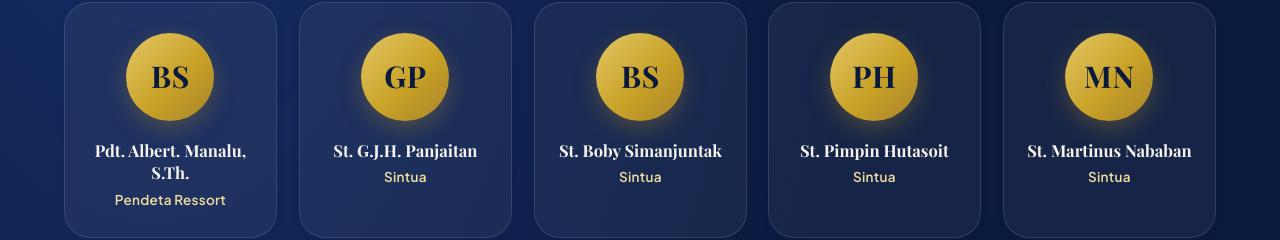
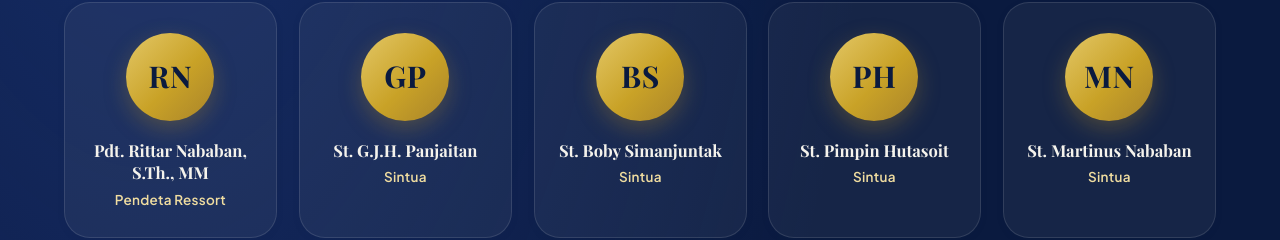
Before and after one commit to SamuelEbitNego/hkbp_pondokkelapa, a React (Vite) app: page / in a window 1280 px wide. Shown: the part 3522-3762 px from the top of the page. Built offline with nearby package versions, Linux system fonts and the light colour scheme.

Commit message:
Perubahan pdt

```diff
--- a/src/components/PengurusSection.jsx
+++ b/src/components/PengurusSection.jsx
@@ -19,7 +19,7 @@ const groups = [
     title: 'Parhalado',
     subtitle: 'Majelis pelayan gereja — Pendeta dan Sintua.',
     members: [
-      { name: 'Pdt. Albert. Manalu, S.Th.', role: 'Pendeta Ressort', initials: 'BS' },
+      { name: 'Pdt. Rittar Nababan, S.Th., MM', role: 'Pendeta Ressort', initials: 'RN' },
       { name: 'St. G.J.H. Panjaitan', role: 'Sintua', initials: 'GP' },
       { name: 'St. Boby Simanjuntak', role: 'Sintua', initials: 'BS' },
       { name: 'St. Pimpin Hutasoit', role: 'Sintua', initials: 'PH' },
```
